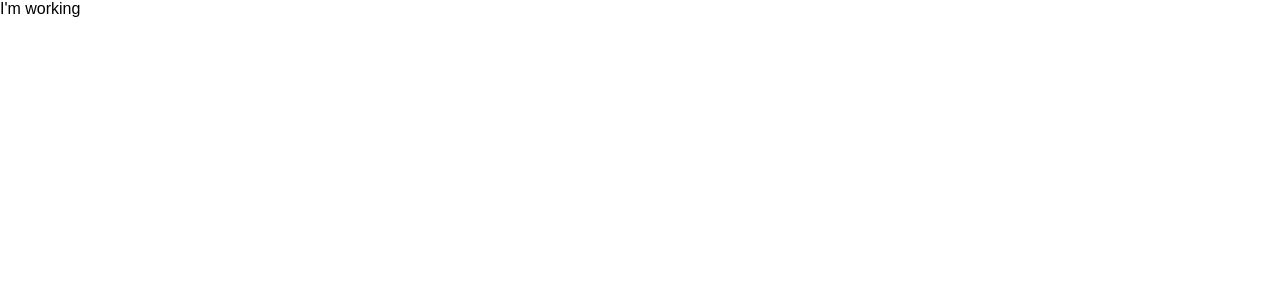
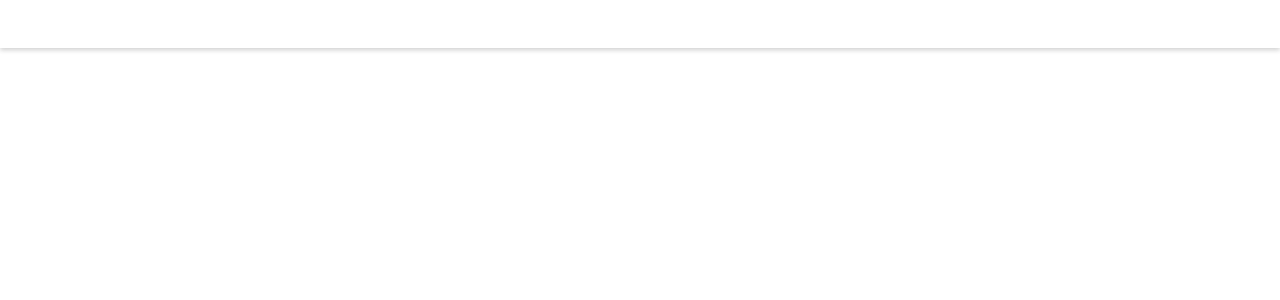
Before and after one commit to intuitive-programmer/tab-layout, a React (Create React App) app: page / in a window 1280 px wide. Shown: the top 300 px of the page. Built offline with nearby package versions, Linux system fonts and the light colour scheme.

Commit message:
Created TabLayout with Nav.

```diff
--- a/src/App.js
+++ b/src/App.js
@@ -1,7 +1,13 @@
 import React from 'react'
 
+import TabLayout from './layouts/TabLayout'
+
 const App = () => (
-  <div>I'm working</div>
+  <TabLayout>
+    <TabLayout.Nav>
+
+    </TabLayout.Nav>
+  </TabLayout>
 )
 
 export default App
--- /dev/null
+++ b/src/components/TabLayout/Nav.js
@@ -0,0 +1,9 @@
+import React from 'react'
+
+const Nav = ({children}) => (
+  <div className="tab-layout__nav">
+    {children}
+  </div>
+)
+
+export default Nav
--- /dev/null
+++ b/src/layouts/TabLayout.js
@@ -0,0 +1,19 @@
+import React, { Component } from 'react'
+
+import Nav from '../components/TabLayout/Nav'
+
+class TabLayout extends Component {
+  static Nav = ({children}) => (
+    <Nav>{children}</Nav>
+  )
+
+  render() {
+    return(
+      React.Children.map(this.props.children, child =>
+        React.cloneElement(child)
+      )
+    )
+  }
+}
+
+export default TabLayout
--- a/src/styles.scss
+++ b/src/styles.scss
@@ -9,3 +9,15 @@ body {
   -webkit-font-smoothing: antialiased;
   -moz-osx-font-smoothing: grayscale;
 }
+
+@mixin box-shadow($params...) {
+  -webkit-box-shadow: $params;
+  -moz-box-shadow: $params;
+  box-shadow: $params;
+}
+
+.tab-layout__nav {
+  width: 100%;
+  height: 3em;
+  @include box-shadow(0 0.125em 0.3125em rgba(0, 0, 0, 0.08), 0 0.125em 0.3125em rgba(0, 0, 0, 0.12));
+}
```
